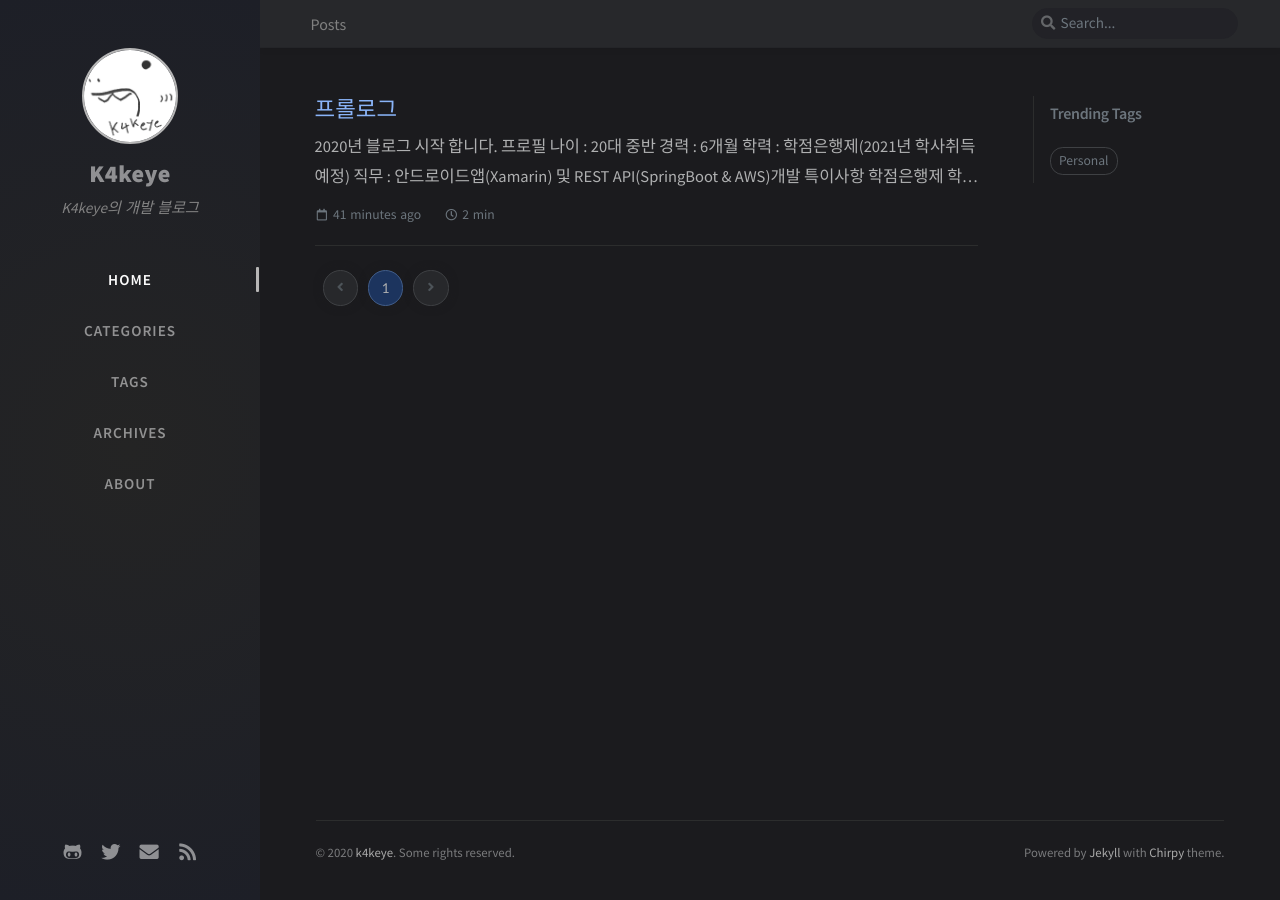
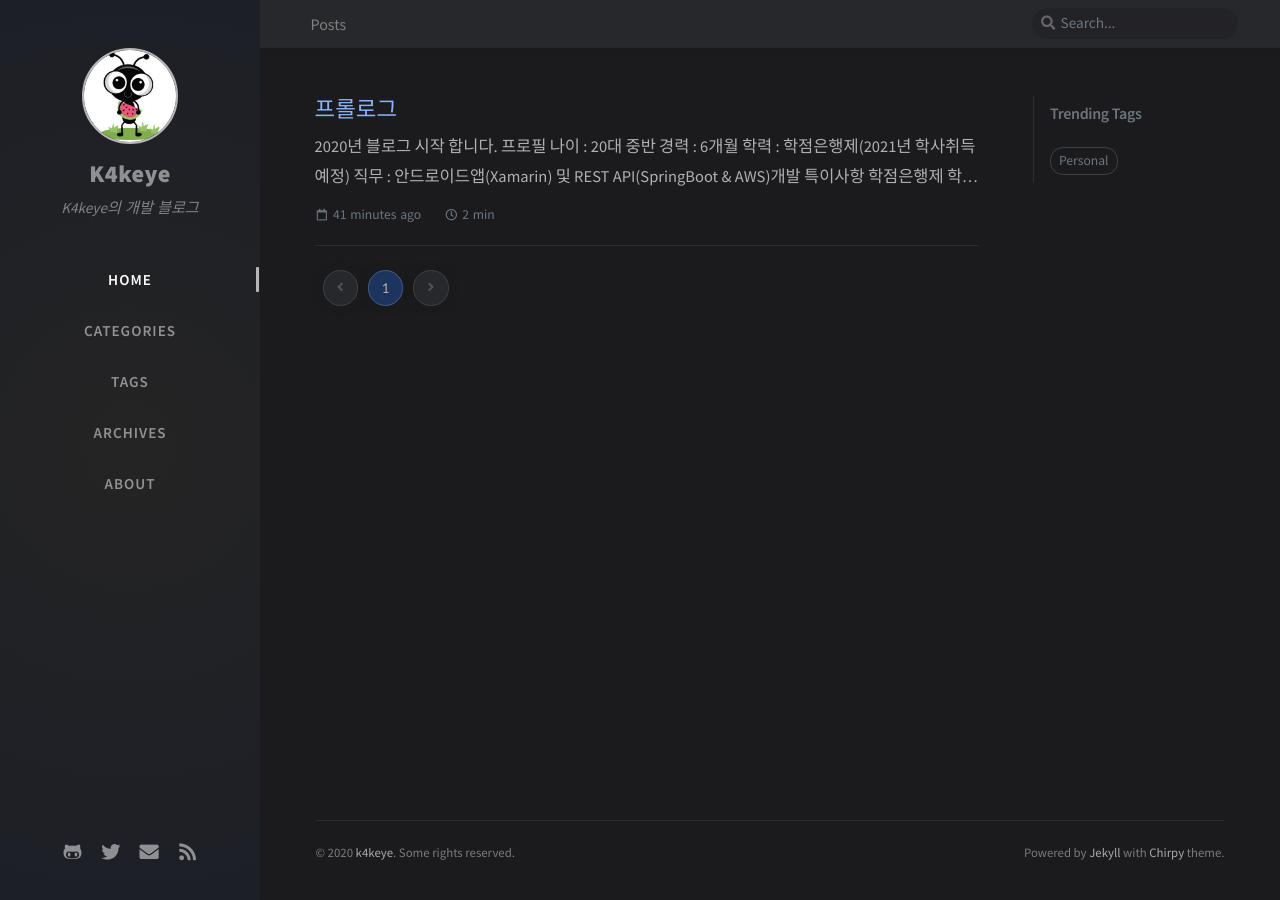
Before and after one commit to k4keye/k4keye.github.io, a Jekyll site: the page built from index.html, in a window 1280 px wide. Built offline with Jekyll 4.4.1, drawn with Linux system fonts in a browser that asks for light colours; nearby versions of some CDN libraries; the list of posts is cut into pages by our own code; comment, search, counter and statistics services are not loaded.

Commit message:
firstData

```diff
--- a/_config.yml
+++ b/_config.yml
@@ -19,7 +19,7 @@ url: "https://k4keye.github.io"
 
 author: k4keye                  # change to your full name
 
-avatar: /assets/img/sample/k4keye.png # support internet resources
+avatar: /assets/img/sample/avatar.jpg # support internet resources
 
 github:
   username: k4keye             # change to your github username
```
